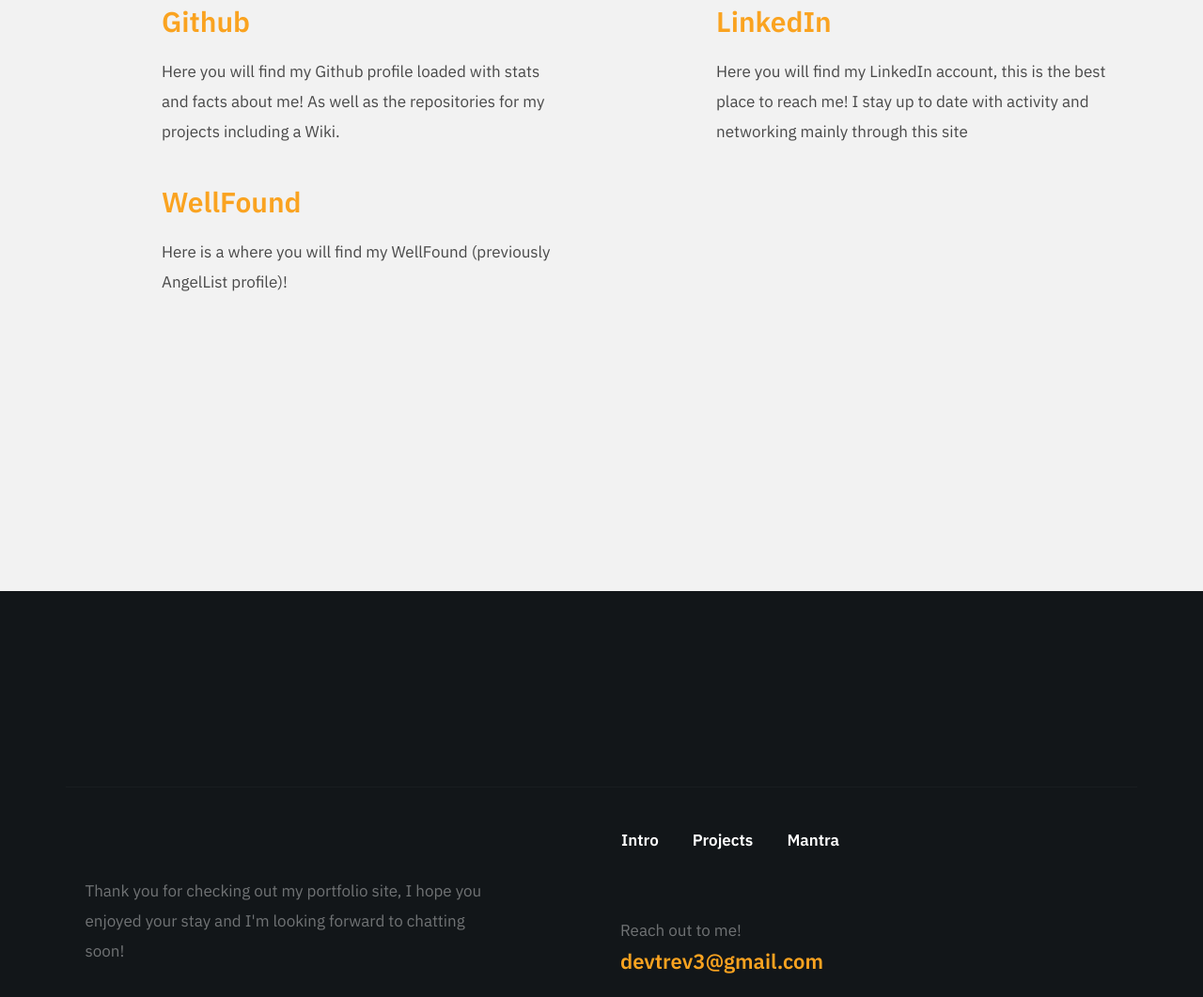
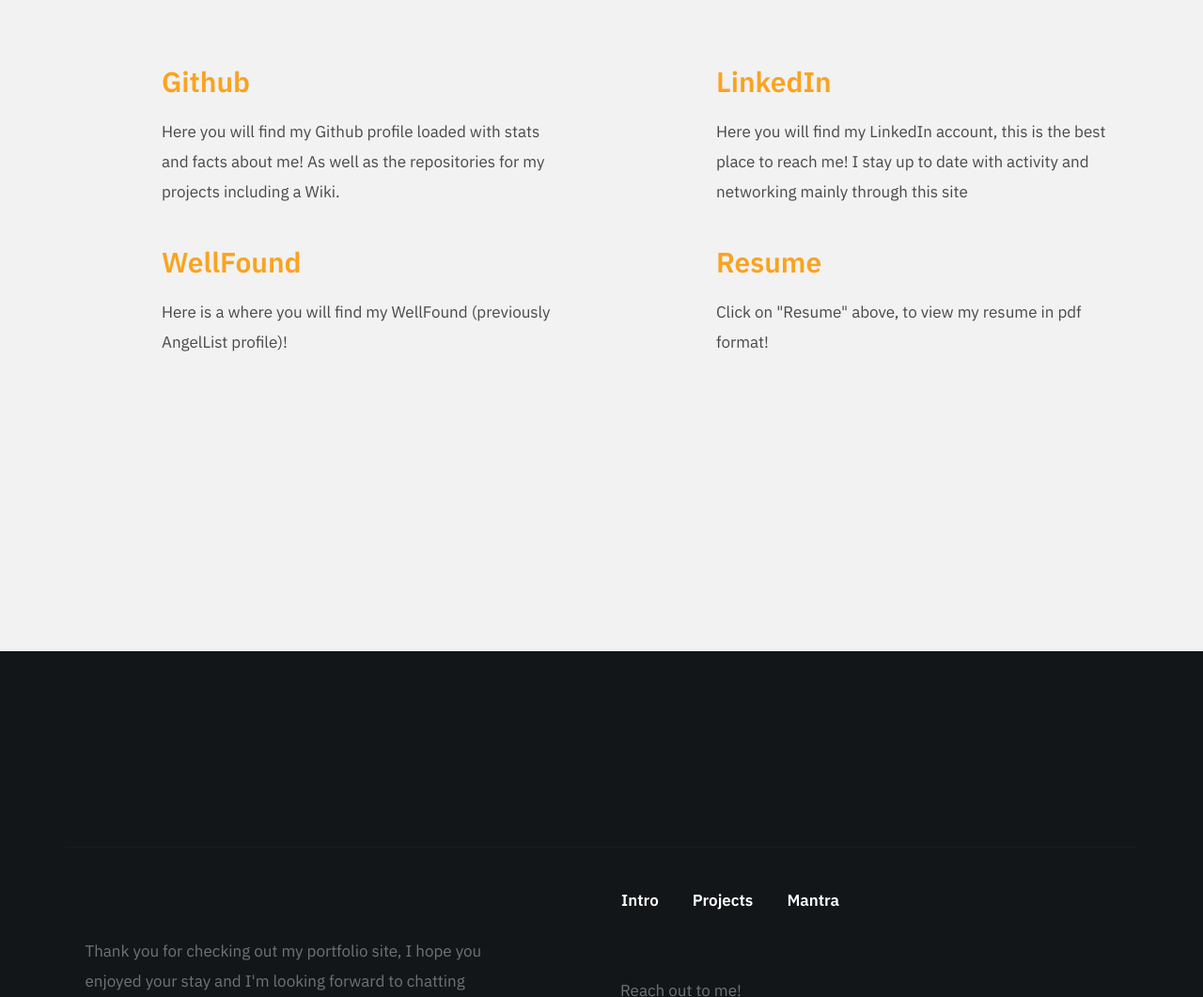
Before and after one commit to Trevor1798/Trevor1798.github.io, a plain HTML site: page index.html in a window 1280 px wide. Shown: the part 4764-5825 px from the top of the page at 94% size. Drawn offline with Linux system fonts and the light colour scheme.

Commit message:
added pdf file of my resume

```diff
--- a/index.html
+++ b/index.html
@@ -219,8 +219,8 @@
 
         <div class="row process block-1-4 block-m-1-2 block-tab-full">
             Hello! I'm a software engineer with a strong passion for React and Python! Currently, my main project is a RobinHood pixel-perfect clone that uses React, Redux, Flask, and SQLAlchemy. While I continue working on my developing skills I like to LeetCode and I am a huge fan of the competitive programming scene. Other than friends and family asking me to build apps for them I also plan on making a trading bot in the future!
-            <br>Besides coding, I'm a huge gamer! I play competitively and casually, my main games right now include League, Valorant, MW2, and Paragon. I'm a huge fan of FromSoftware and have played every souls game! Elden Ring is one of the greatest games I've ever played! Additional Skills: PostgreSQL, SQL, HTML5, HTML, CSS, CSS3, Webpack, DS&A, Git, SQLite3, Node.js, Object Oriented Programming (OOP), Test-Driven Development (TDD), Regex.
-            <br>As of December, I have been mentoring two very close friends of mine who were inspired by my journey at App Academy, they've just started the program recently. I have been teaching my friends and plan on giving them guidance on coding throughout the whole way. It's been a great experience for me as I've always been very passionate about teaching and helping people! This experience has also helped strengthen my foundations so it's been a win-win! Currently, in my journey as an SWE, I have ambitious goals as a programmer and I plan to see them through! When it comes to designing websites I love to focus on user experience and try to get perspective from friends, family, and my cohort mates. I try my best to always implement something new and push my boundaries even further to build an extensive arsenal of Developer tools. I love coding and enjoy the process from planning to execution to debugging to the final product (although it always feels like I could do more). I'm looking forward to expanding my knowledge in React, and class-based React as well! I'm also spending time mastering Data Structures and Algorithms.
+            <br></br>bBesides coding, I'm a huge gamer! I play competitively and casually, my main games right now include League, Valorant, MW2, and Paragon. I'm a huge fan of FromSoftware and have played every souls game! Elden Ring is one of the greatest games I've ever played! Additional Skills: PostgreSQL, SQL, HTML5, HTML, CSS, CSS3, Webpack, DS&A, Git, SQLite3, Node.js, Object Oriented Programming (OOP), Test-Driven Development (TDD), Regex.
+            <br></br>As of December, I have been mentoring two very close friends of mine who were inspired by my journey at App Academy, they've just started the program recently. I have been teaching my friends and plan on giving them guidance on coding throughout the whole way. It's been a great experience for me as I've always been very passionate about teaching and helping people! This experience has also helped strengthen my foundations so it's been a win-win! Currently, in my journey as an SWE, I have ambitious goals as a programmer and I plan to see them through! When it comes to designing websites I love to focus on user experience and try to get perspective from friends, family, and my cohort mates. I try my best to always implement something new and push my boundaries even further to build an extensive arsenal of Developer tools. I love coding and enjoy the process from planning to execution to debugging to the final product (although it always feels like I could do more). I'm looking forward to expanding my knowledge in React, and class-based React as well! I'm also spending time mastering Data Structures and Algorithms.
 
             </div>
 
@@ -294,7 +294,16 @@
                     </p>
                 </div>
             </div>
+            <div class="col-block item-feature" data-aos="fade-up">
+                <div class="item-feature__icon">
 
+                </div>
+                <div class="item-feature__text">
+                    <h3 class="item-title"><a href='./images/Trevor_JonesResume.pdf' type="application/pdf" target="_blank">Resume</a></h3>
+                    <p>Click on "Resume" above, to view my resume in pdf format!
+                    </p>
+                </div>
+            </div>
 
             </div>
 
```
Also changed, not shown: 2 other files.
